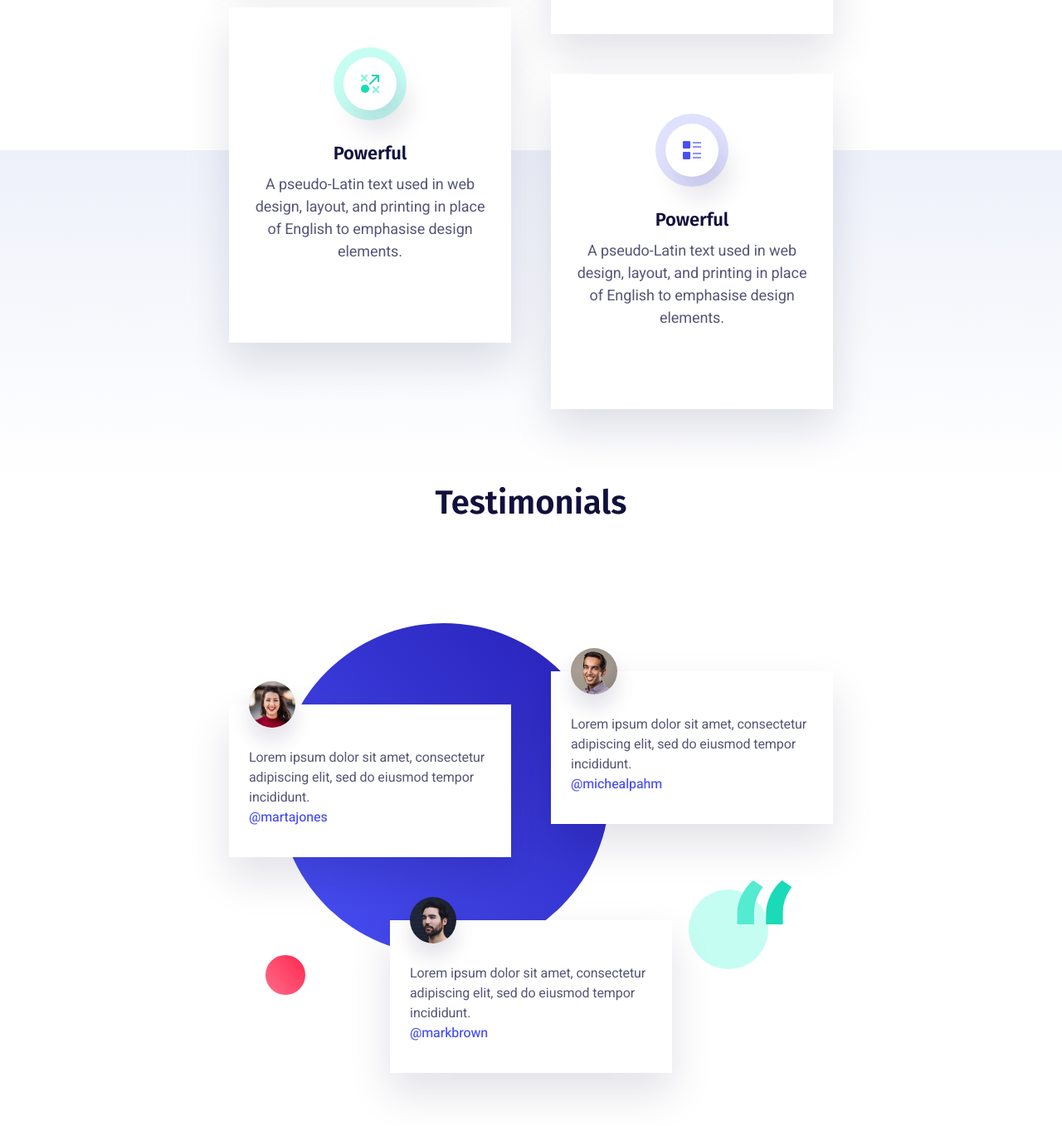
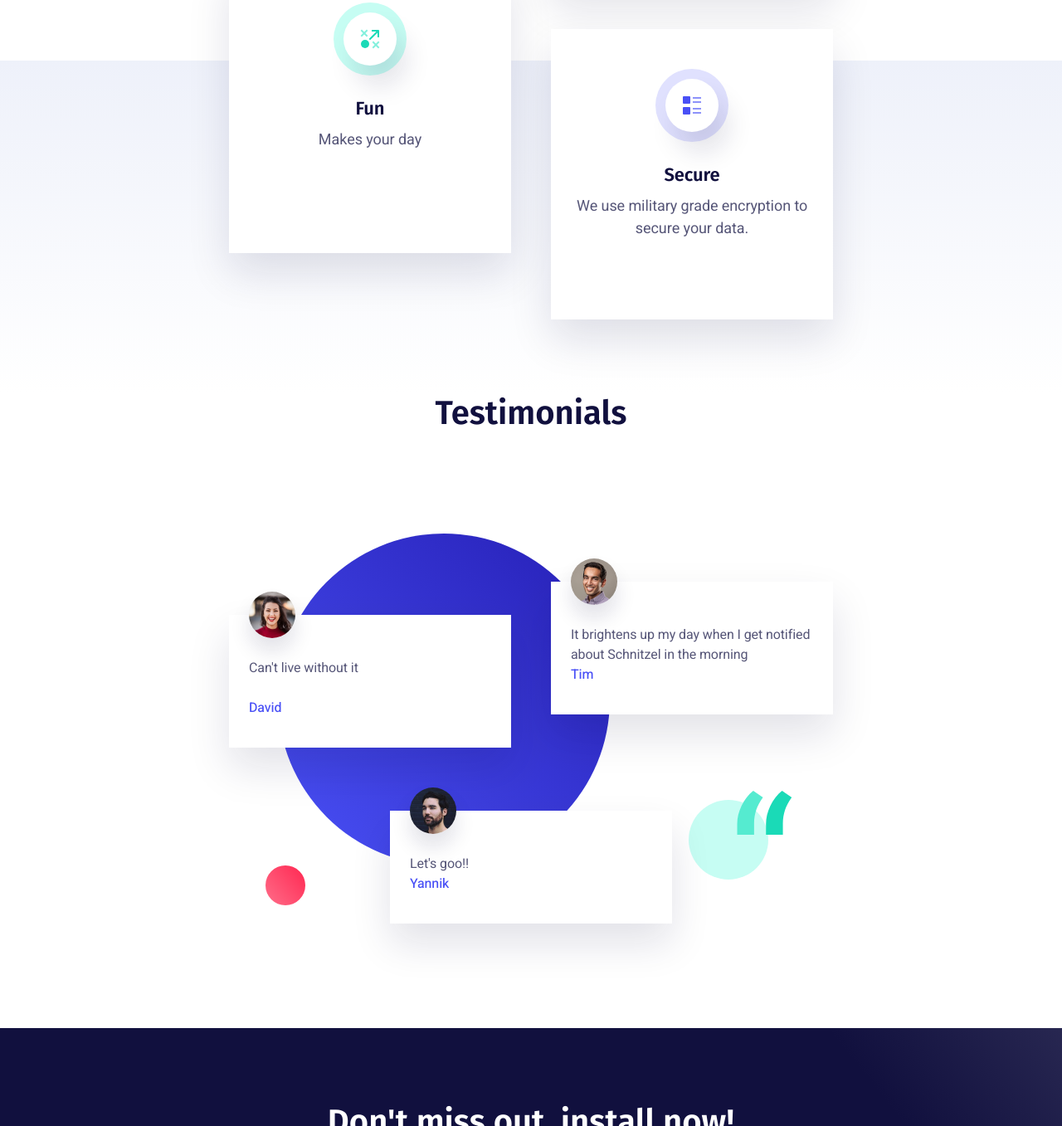
Before and after one commit to david-molnar-oculai/schnitzel-bot-landing-page, a plain HTML site: page index.html in a window 1280 px wide. Shown: the part 1443-2800 px from the top of the page at 83% size. Drawn offline with nearby package versions, Linux system fonts and the light colour scheme.

Commit message:
Adjust more text

```diff
--- a/index.html
+++ b/index.html
@@ -312,7 +312,7 @@
 										</svg>
                                     </div>
                                     <h4 class="feature-title h3-mobile mb-8">Powerful</h4>
-                                    <p class="text-sm">A pseudo-Latin text used in web design, layout, and printing in place of English to emphasise design elements.</p>
+                                    <p class="text-sm">It does only one thing, but does it very well.</p>
                                 </div>
                             </div>
 							<div class="feature text-center is-revealing">
@@ -325,8 +325,8 @@
 										    </g>
 										</svg>
                                     </div>
-                                    <h4 class="feature-title h3-mobile mb-8">Powerful</h4>
-                                    <p class="text-sm">A pseudo-Latin text used in web design, layout, and printing in place of English to emphasise design elements.</p>
+                                    <h4 class="feature-title h3-mobile mb-8">Reliable</h4>
+                                    <p class="text-sm">You can count on it - we guarantee that it always works!</p>
                                 </div>
                             </div>
 							<div class="feature text-center is-revealing">
@@ -340,8 +340,8 @@
 										    </g>
 										</svg>
                                     </div>
-                                    <h4 class="feature-title h3-mobile mb-8">Powerful</h4>
-                                    <p class="text-sm">A pseudo-Latin text used in web design, layout, and printing in place of English to emphasise design elements.</p>
+                                    <h4 class="feature-title h3-mobile mb-8">Fun</h4>
+                                    <p class="text-sm">Makes your day</p>
                                 </div>
                             </div>
 							<div class="feature text-center is-revealing">
@@ -354,8 +354,8 @@
 										    </g>
 										</svg>
                                     </div>
-                                    <h4 class="feature-title h3-mobile mb-8">Powerful</h4>
-                                    <p class="text-sm">A pseudo-Latin text used in web design, layout, and printing in place of English to emphasise design elements.</p>
+                                    <h4 class="feature-title h3-mobile mb-8">Secure</h4>
+                                    <p class="text-sm">We use military grade encryption to secure your data.</p>
                                 </div>
                             </div>
 						</div>
@@ -406,12 +406,12 @@
 											<img class="mb-16" src="dist/images/testimonial-01.png" alt="Testimonial">
 										</div>
 										<div class="testimonial-body">
-											<p class="mb-0">Lorem ipsum dolor sit amet, consectetur adipiscing elit, sed do eiusmod tempor incididunt.</p>
+											<p class="mb-0">Can't live without it</p>
 										</div>
 									</div>
 									<div class="testimonial-footer">
 										<div class="testimonial-link">
-											<a href="#">@martajones</a>
+											<a href="#">David</a>
 										</div>
 									</div>
 								</div>
@@ -423,12 +423,12 @@
 											<img class="mb-16" src="dist/images/testimonial-02.png" alt="Testimonial">
 										</div>
 										<div class="testimonial-body">
-											<p class="mb-0">Lorem ipsum dolor sit amet, consectetur adipiscing elit, sed do eiusmod tempor incididunt.</p>
+											<p class="mb-0">It brightens up my day when I get notified about Schnitzel in the morning</p>
 										</div>
 									</div>
 									<div class="testimonial-footer">
 										<div class="testimonial-link">
-											<a href="#">@michealpahm</a>
+											<a href="#">Tim</a>
 										</div>
 									</div>
 								</div>
@@ -440,12 +440,12 @@
 											<img class="mb-16" src="dist/images/testimonial-03.png" alt="Testimonial">
 										</div>
 										<div class="testimonial-body">
-											<p class="mb-0">Lorem ipsum dolor sit amet, consectetur adipiscing elit, sed do eiusmod tempor incididunt.</p>
+											<p class="mb-0">Let's goo!!</p>
 										</div>
 									</div>
 									<div class="testimonial-footer">
 										<div class="testimonial-link">
-											<a href="#">@markbrown</a>
+											<a href="#">Yannik</a>
 										</div>
 									</div>
 								</div>
@@ -460,7 +460,7 @@
                     <div class="newsletter-inner section-inner">
                         <div class="newsletter-header text-center">
                             <h2 class="section-title mt-0">Don't miss out, install now!</h2>
-                            <p class="section-paragraph">Schnitzel Bot is completely free to use and can be uninstalled any time.</p>
+                            <p class="section-paragraph">Schnitzel Bot is completely free to use and can be uninstalled any time. The bot sends messages at 8:00.</p>
                         </div>
                         <div class="footer-form newsletter-form field field-grouped">
                             <div class="control control-expanded">
```
